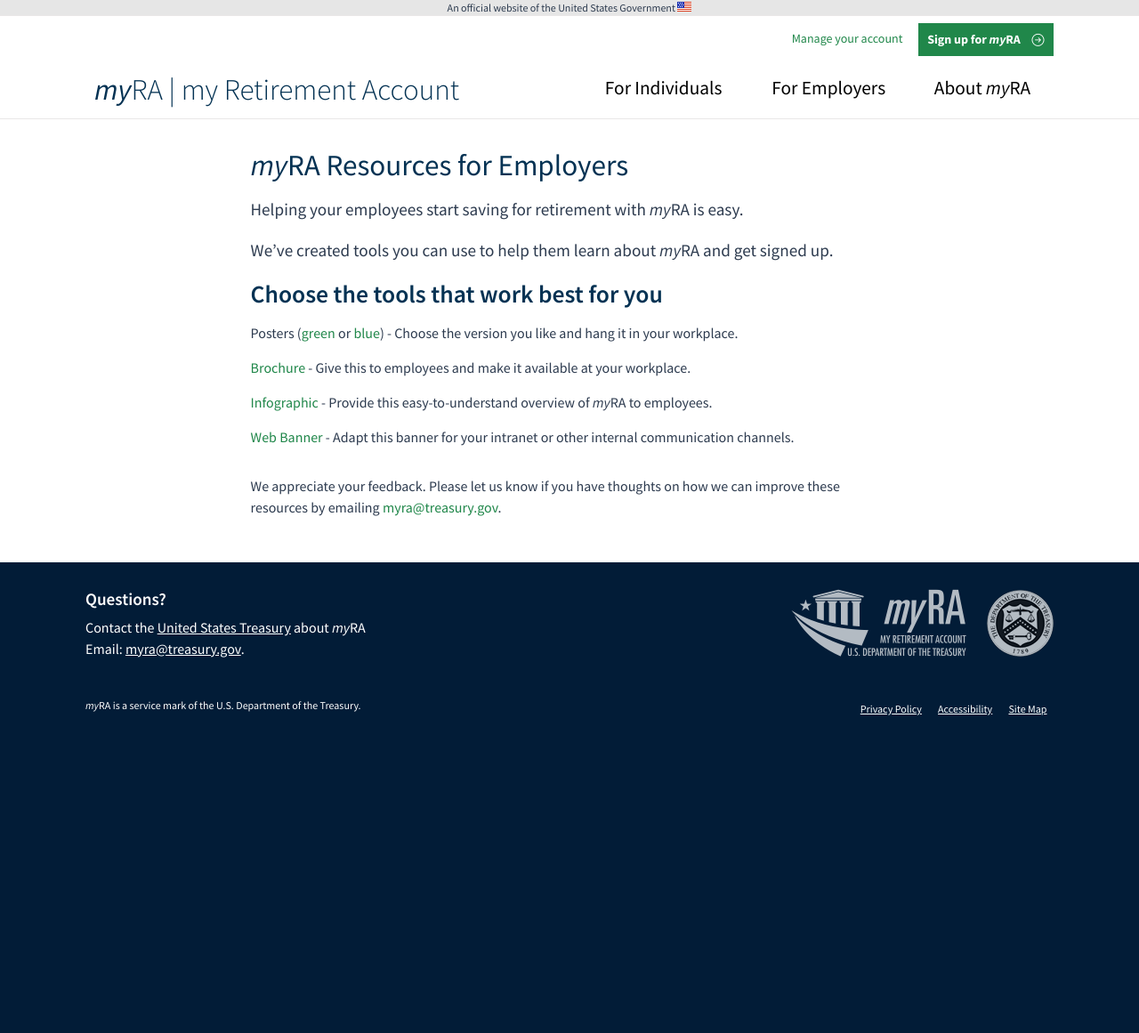
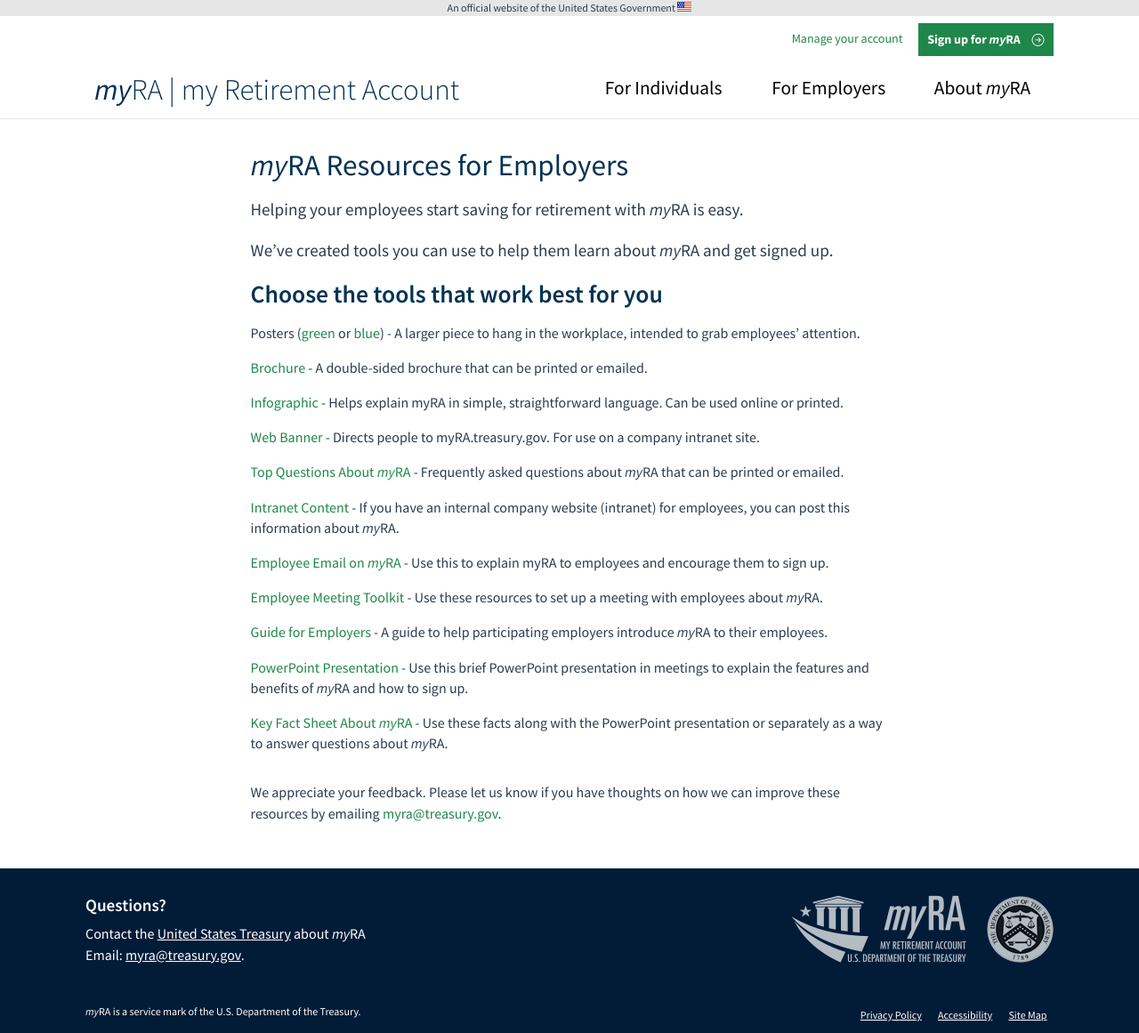
Before and after one commit to 18F/myra, a Jekyll site: the page built from employers/resources/index.html, in a window 1280 px wide. Shown: the whole page at 89% size. Built offline with Jekyll 4.4.1, drawn with Linux system fonts in a browser that asks for light colours; before the commit the page ends 900 px from its top, so only the background shows below that.

```diff
--- a/_includes/footer.html
+++ b/_includes/footer.html
@@ -46,4 +46,7 @@
 
     </script>
   </footer>
+
+  {% include modals.html %}
+
 </body>
--- a/_includes/modals.html
+++ b/_includes/modals.html
@@ -20,7 +20,4 @@
   <div class="button-container">
     <a class="button modal-site-exit" href="https://manage.ibanking-services.com/cib/CEBMainServlet/Login?FIORG=221&FIFID=111925074">Manage your account <i class="icon-arrow-right"></i></a>
   </div>
-  <div class="modal-sub">
-    <span>If you haven't yet signed up for <span class="myra">myRA</span> Online, <br> <a href="#">Click here to signup. &raquo;</a></span>
-  </p>
 </div>
--- a/employers/resources/index.html
+++ b/employers/resources/index.html
@@ -10,9 +10,16 @@
 
 <h2>Choose the tools that work best for you</h2>
 <ol class="downloads-list">
-  <li>Posters (<a href="myRA_Poster_Green.pdf">green</a> or <a href="myRA_Poster_Blue.pdf">blue</a>) - Choose the version you like and hang it in your workplace.</li>
-  <li><a href="myRA_Brochure.pdf">Brochure</a> - Give this to employees and make it available at your workplace.</li>
-  <li><a href="myRA_Infographic.pdf">Infographic</a> - Provide this easy-to-understand overview of <span class="myra">myRA</span> to employees.</li>
-  <li><a href="myRA_Web_Banner.jpg">Web Banner</a> - Adapt this banner for your intranet or other internal communication channels.</li>
+  <li>Posters (<a href="myRA_Poster_Green.pdf" title="Download PDF">green</a> or <a href="myRA_Poster_Blue.pdf" title="Download PDF">blue</a>) - A larger piece to hang in the workplace, intended to grab employees’ attention.</li>
+  <li><a href="myRA_Brochure.pdf" title="Download PDF">Brochure</a> - A double-sided brochure that can be printed or emailed.</li>
+  <li><a href="myRA_Infographic.pdf" title="Download PDF">Infographic</a> - Helps explain myRA in simple, straightforward language. Can be used online or printed.</li>
+  <li><a href="myRA_Web_Banner.jpg" title="Download Image">Web Banner</a> - Directs people to myRA.treasury.gov. For use on a company intranet site.</li>
+  <li><a href="myRA_Q-and-A.pdf" title="Download PDF">Top Questions About <span class="myra">myRA</span></a> - Frequently asked questions about <span class="myra">myRA</span> that can be printed or emailed.</li>
+  <li><a href="myRA_intranet-content.docx" title="Download Document">Intranet Content</a> - If you have an internal company website (intranet) for employees, you can post this information about <span class="myra">myRA</span>.</li>
+  <li><a href="myRA_employee-email.docx" title="Download Document">Employee Email on <span class="myra">myRA</span></a> - Use this to explain myRA to employees and encourage them to sign up.</li>
+  <li><a href="myRA_meeting-toolkit.docx" title="Download Document">Employee Meeting Toolkit</a> - Use these resources to set up a meeting with employees about <span class="myra">myRA</span>.</li>
+  <li><a href="myRA_guide-for-employers.pdf" title="Download PDF">Guide for Employers</a> - A guide to help participating employers introduce <span class="myra">myRA</span> to their employees.</li>
+  <li><a href="myRA_presentation.pptx" title="Download PowerPoint Presentation">PowerPoint Presentation</a> - Use this brief PowerPoint presentation in meetings to explain the features and benefits of <span class="myra">myRA</span> and how to sign up.</li>
+  <li><a href="myRA_key-facts.pdf" title="Download PDF">Key Fact Sheet About <span class="myra">myRA</span></a> - Use these facts along with the PowerPoint presentation or separately as a way to answer questions about <span class="myra">myRA</span>.</li>
 </ol>
 <p>We appreciate your feedback. Please let us know if you have thoughts on how we can improve these resources by emailing <a href="mailto:myra@treasury.gov">myra@treasury.gov</a>.</p>
```
